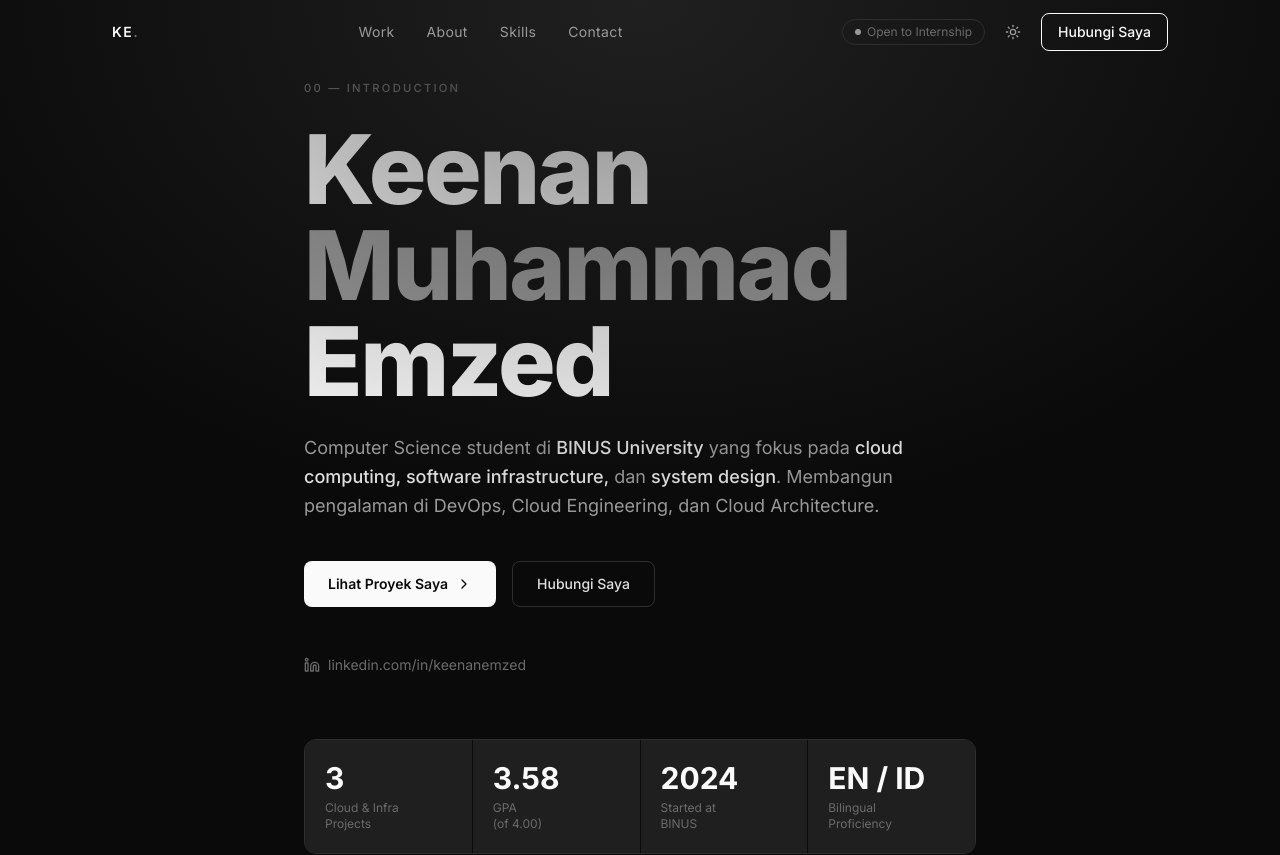
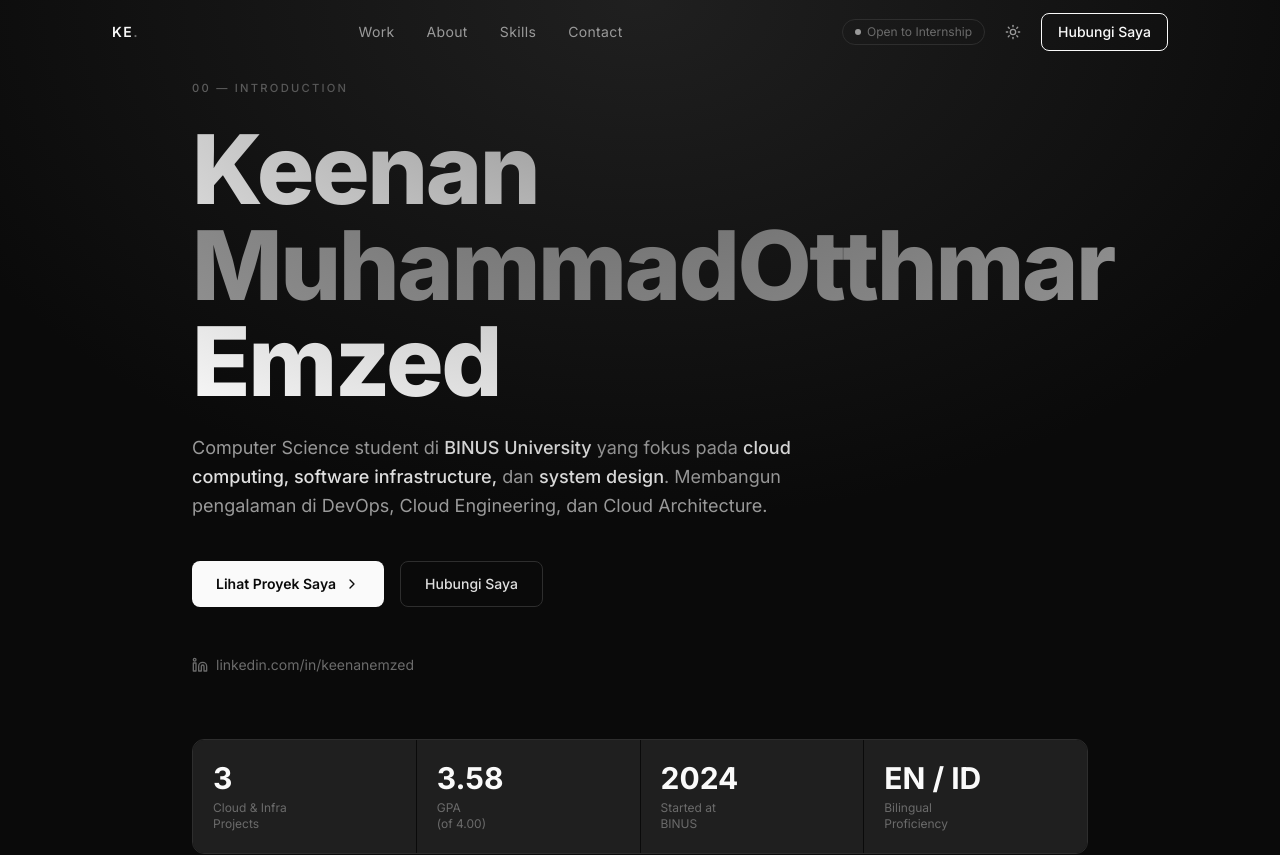
Before and after one commit to erumiii/landing-page, a Next.js app: page / in a window 1280 px wide. Shown: the top 855 px of the page. Built offline with nearby package versions, Linux system fonts and the light colour scheme.

Commit message:
Perbaikan hero content

```diff
--- a/components/Hero.tsx
+++ b/components/Hero.tsx
@@ -24,19 +24,19 @@ const LinkedInIcon = ({ size = 16 }: { size?: number }) => (
 
 const fadeUp = {
   hidden: { opacity: 0, y: 24 },
-  show:   { opacity: 1, y: 0 },
+  show: { opacity: 1, y: 0 },
 };
 
 const stagger = {
   hidden: {},
-  show:   { transition: { staggerChildren: 0.1, delayChildren: 0.15 } },
+  show: { transition: { staggerChildren: 0.1, delayChildren: 0.15 } },
 };
 
 const stats = [
-  { value: "3",        label: "Cloud & Infra\nProjects" },
-  { value: "3.58",     label: "GPA\n(of 4.00)" },
-  { value: "2024",     label: "Started at\nBINUS" },
-  { value: "EN / ID",  label: "Bilingual\nProficiency" },
+  { value: "3", label: "Cloud & Infra\nProjects" },
+  { value: "3.58", label: "GPA\n(of 4.00)" },
+  { value: "2024", label: "Started at\nBINUS" },
+  { value: "EN / ID", label: "Bilingual\nProficiency" },
 ];
 
 const techStack = [
@@ -81,6 +81,7 @@ export default function Hero() {
             Keenan
             <br />
             <span className="text-[var(--text-lo)]">Muhammad</span>
+            <span className="text-[var(--text-lo)]">Otthmar</span>
             <br />
             Emzed
           </motion.h1>
```
